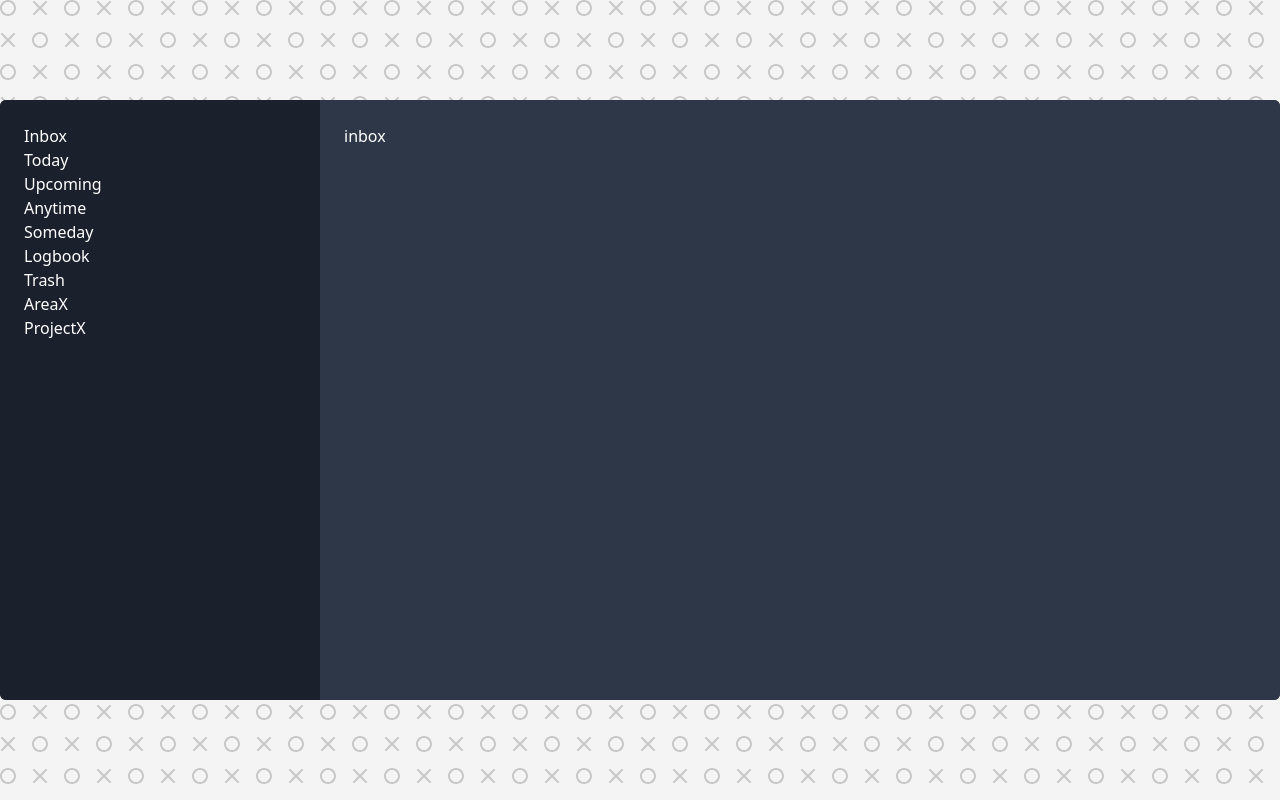
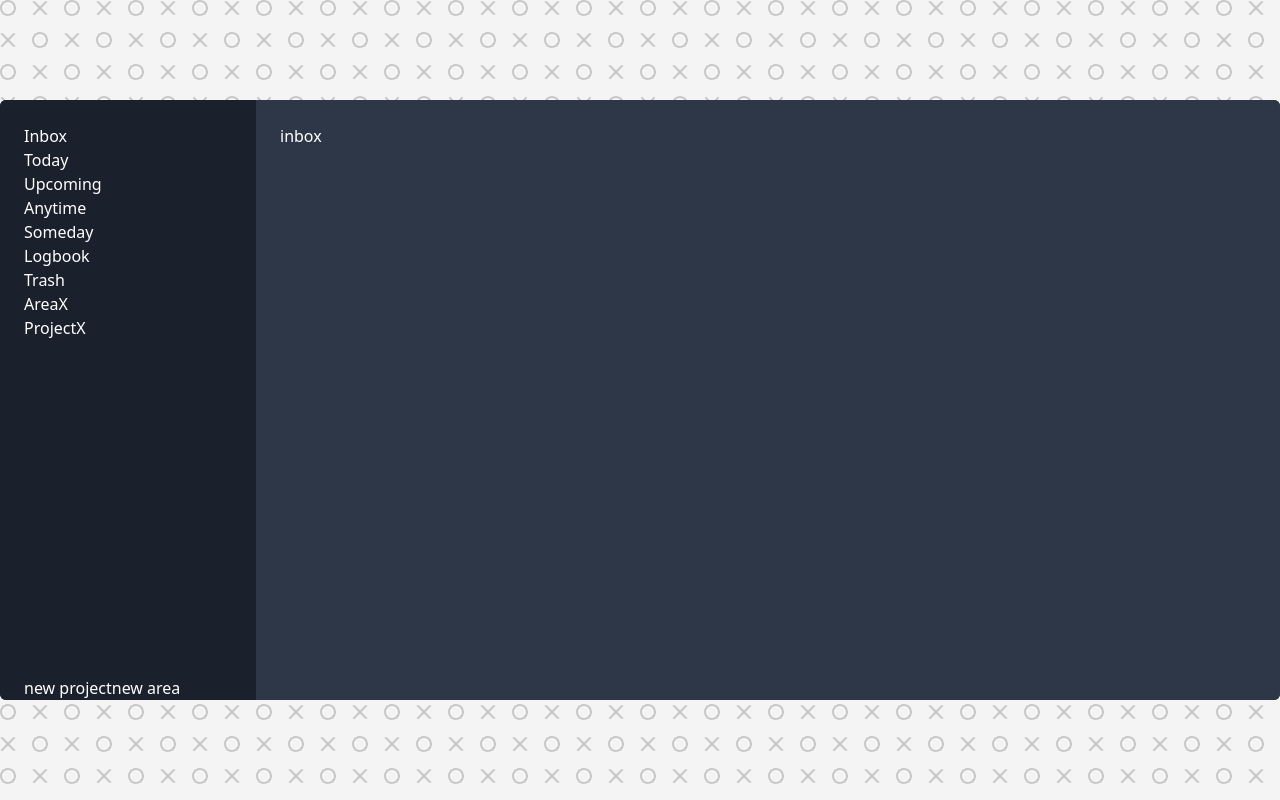
Before and after one commit to Aleksasgrodis/things-clone, a React (Create React App) app: page / in a window 1280 px wide. Built offline with nearby package versions, Linux system fonts and the light colour scheme.

Commit message:
TailwindCSS is a mess. Might make the switch to my own css.

```diff
--- a/src/App.jsx
+++ b/src/App.jsx
@@ -14,9 +14,9 @@
   return (
     <Router>
       <div className="container h-screen flex mx-auto justify-center items-center">
-        <div className="min-h-3/4 w-full rounded-md overflow-hidden bg-gray-800 text-white flex flex-wrap">
-        <div className="container pt-6 pl-6 pr-6 h-auto w-1/4 bg-gray-900 flex flex-col">
-
+        <div className="min-h-3/4 max-h-3/4 w-full rounded-md bg-gray-800 text-white grid grid-cols-5 overflow-hidden">
+          <div className="container pt-6 pl-6 bg-gray-900 h-full w-full col-start-1 grid grid-rows-6">
+            <div className="flex flex-col row-span-6 overflow-y-scroll">
               <NavLink to="/">Inbox</NavLink>
               <NavLink to="/today">Today</NavLink>
               <NavLink to="/upcoming">Upcoming</NavLink>
@@ -27,9 +27,12 @@
               <NavLink to="/area/12233323">AreaX</NavLink>
               <NavLink to="/project/123323">ProjectX</NavLink>
             </div>
-        <div className="h-auto w-3/4 bg-gray-800 flex flex-col p-6 text-white">
-
-
+            <div className="row-span-1">
+              <button>new project</button>
+              <button>new area</button>
+            </div>
+          </div>
+          <div className="h-full bg-gray-800 flex flex-col p-6 text-white col-span-4">
             <Switch>
               <Route exact path="/">
                 <h2>inbox</h2>
```
Also changed, not shown: src/assets/main.css, tailwind.js. Lines whose indentation alone changed are shown as unchanged.
